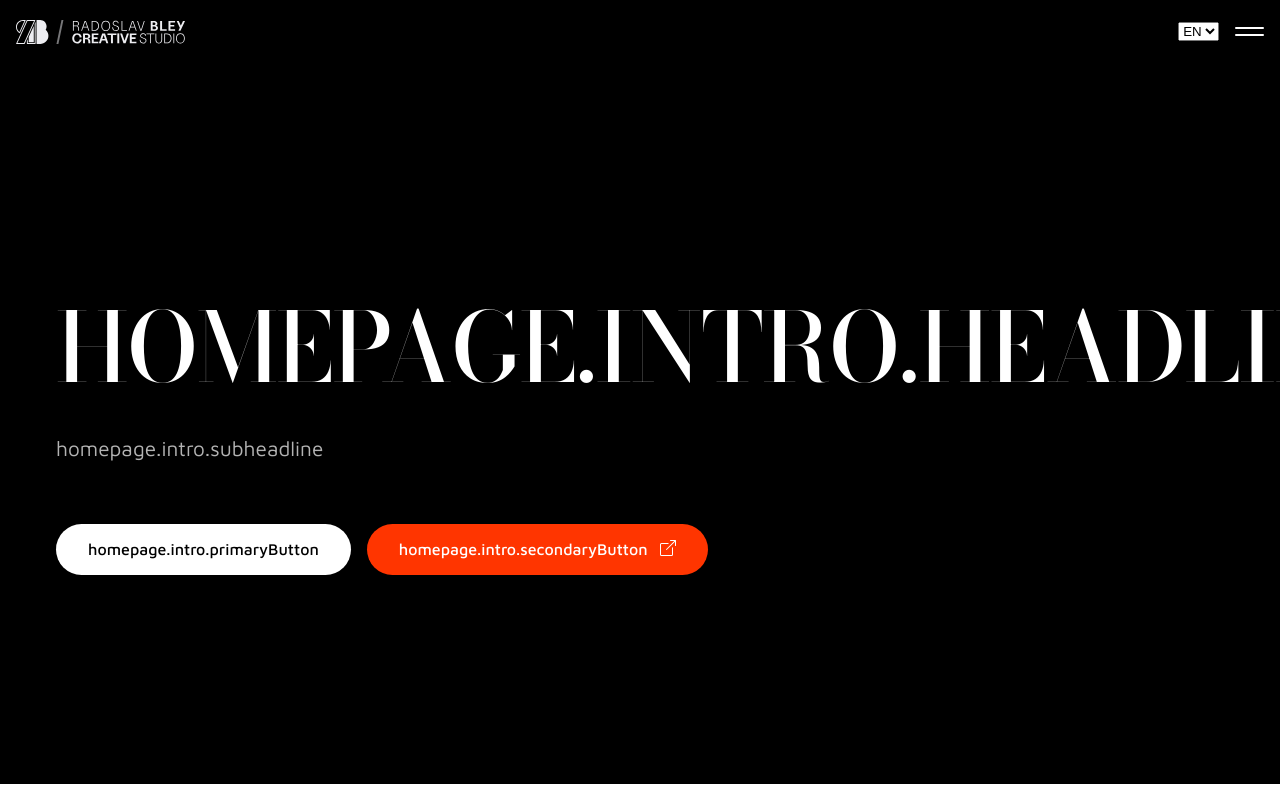
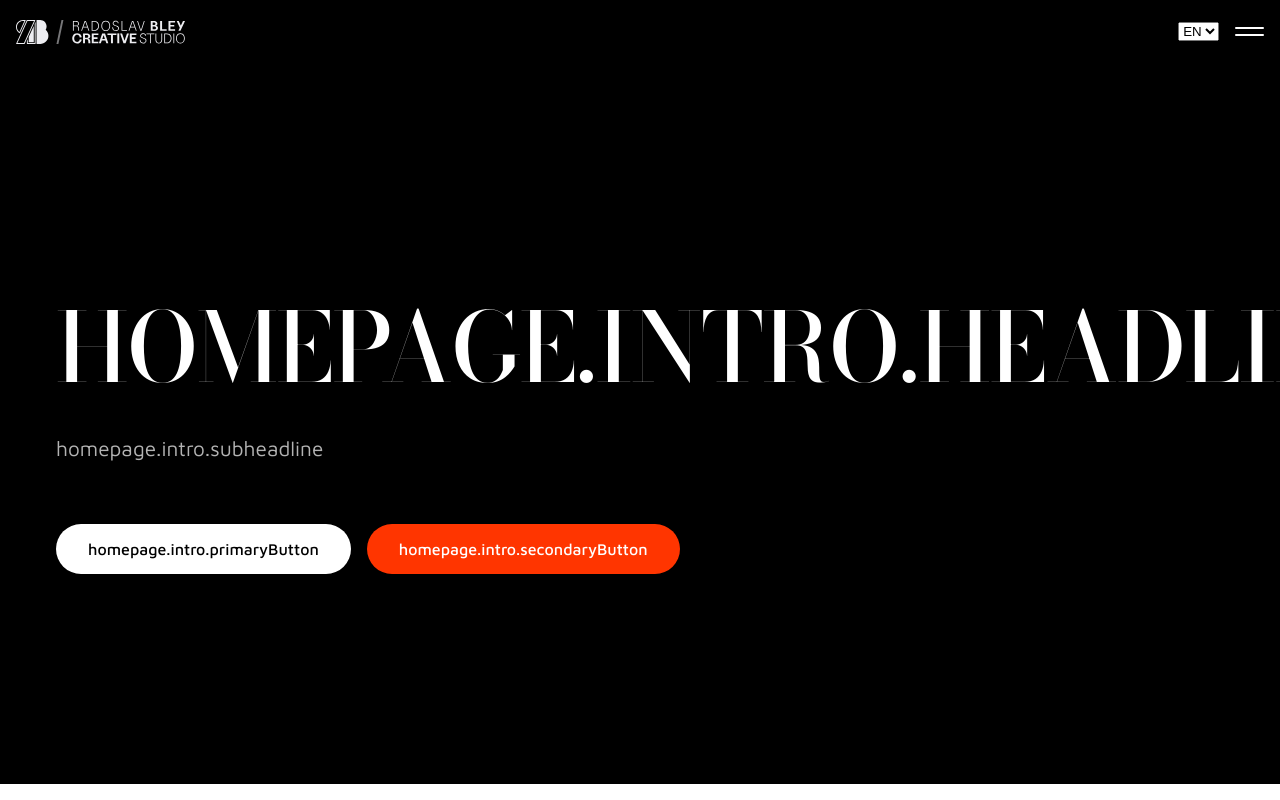
Before and after one commit to radblesk/radobley-public, a Next.js app: page /en in a window 1280 px wide. Shown: the top 800 px of the page. Built offline with nearby package versions, Linux system fonts and the light colour scheme.

Commit message:
feat(components): removed symbol from intro button

```diff
--- a/components/intro/IntroButtons.tsx
+++ b/components/intro/IntroButtons.tsx
@@ -20,26 +20,6 @@ export default function IntroButtons() {
 
       <Button
         title={t("secondaryButton")}
-        symbol={
-          <svg
-            xmlns="http://www.w3.org/2000/svg"
-            width="16"
-            height="16"
-            fill="currentColor"
-            className="bi bi-box-arrow-up-right"
-            viewBox="0 0 16 16"
-          >
-            <path
-              fillRule="evenodd"
-              d="M8.636 3.5a.5.5 0 0 0-.5-.5H1.5A1.5 1.5 0 0 0 0 4.5v10A1.5 1.5 0 0 0 1.5 16h10a1.5 1.5 0 0 0 1.5-1.5V7.864a.5.5 0 0 0-1 0V14.5a.5.5 0 0 1-.5.5h-10a.5.5 0 0 1-.5-.5v-10a.5.5 0 0 1 .5-.5h6.636a.5.5 0 0 0 .5-.5"
-            />
-            <path
-              fillRule="evenodd"
-              d="M16 .5a.5.5 0 0 0-.5-.5h-5a.5.5 0 0 0 0 1h3.793L6.146 9.146a.5.5 0 1 0 .708.708L15 1.707V5.5a.5.5 0 0 0 1 0z"
-            />
-          </svg>
-        }
-        symbolSide={ButtonSymbolSide.right}
         style={ButtonStyle.tertiary}
         action={() => window.open("https://ava.radobley.com", "_blank")}
       />
```
